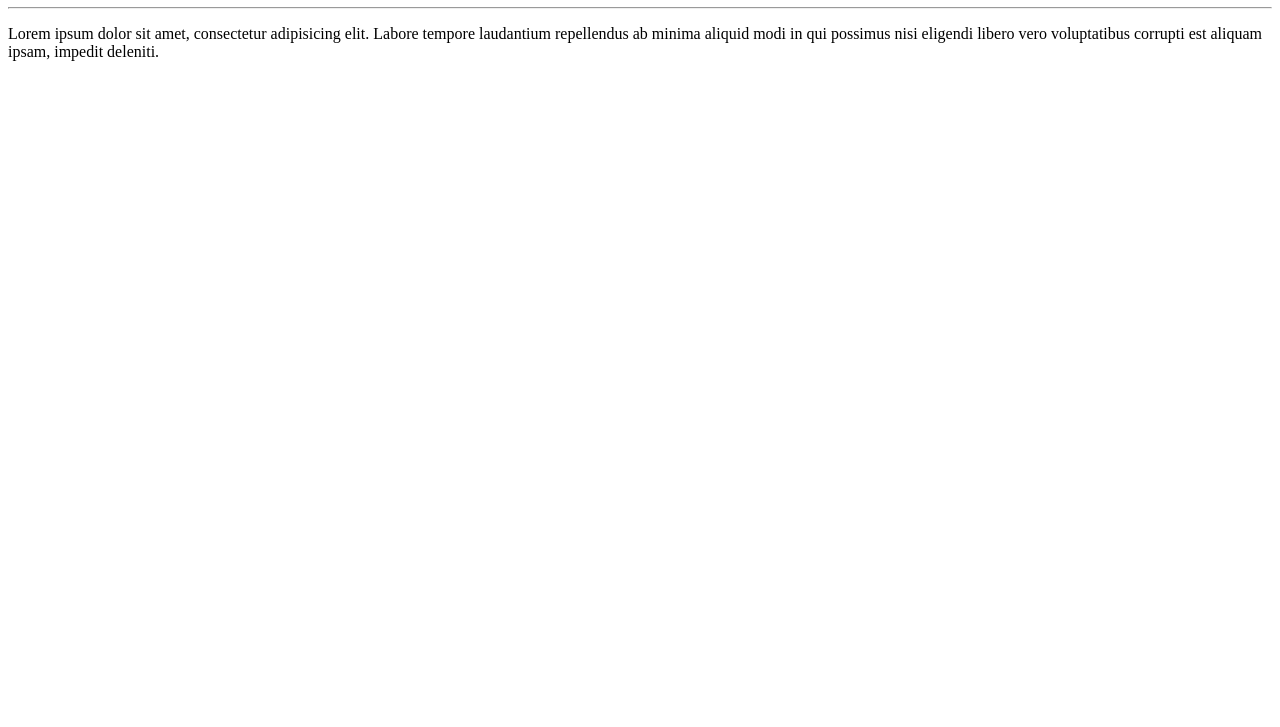
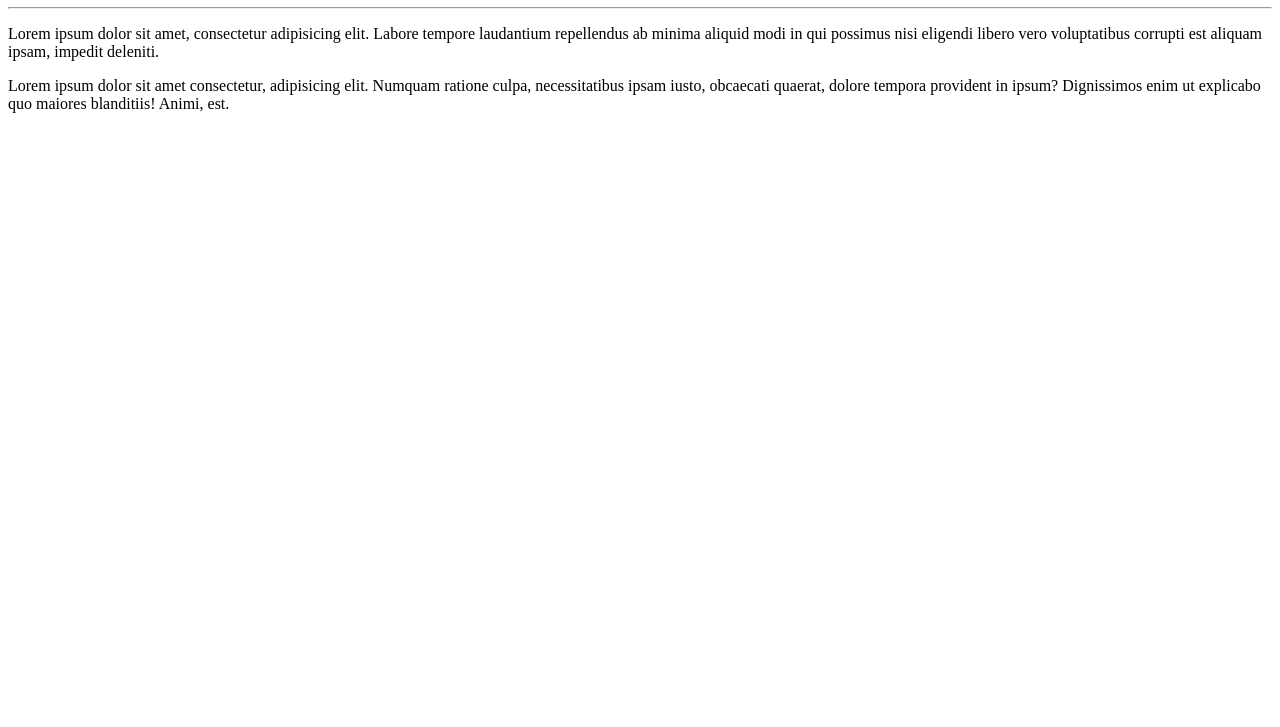
Before and after one commit to lucassouzza/Ola-Mundo, a plain HTML site: page site-exemplo/index.html in a window 1280 px wide. Shown: the part 73-800 px from the top of the page. Drawn offline with Linux system fonts and the light colour scheme.

Commit message:
adicionei um parágrafo

```diff
--- a/site-exemplo/index.html
+++ b/site-exemplo/index.html
@@ -9,5 +9,6 @@
     <h1>Olá, Mundo!</h1>
     <hr>
     <p>Lorem ipsum dolor sit amet, consectetur adipisicing elit. Labore tempore laudantium repellendus ab minima aliquid modi in qui possimus nisi eligendi libero vero voluptatibus corrupti est aliquam ipsam, impedit deleniti.</p>
+    <p>Lorem ipsum dolor sit amet consectetur, adipisicing elit. Numquam ratione culpa, necessitatibus ipsam iusto, obcaecati quaerat, dolore tempora provident in ipsum? Dignissimos enim ut explicabo quo maiores blanditiis! Animi, est.</p>
 </body>
 </html>
```
